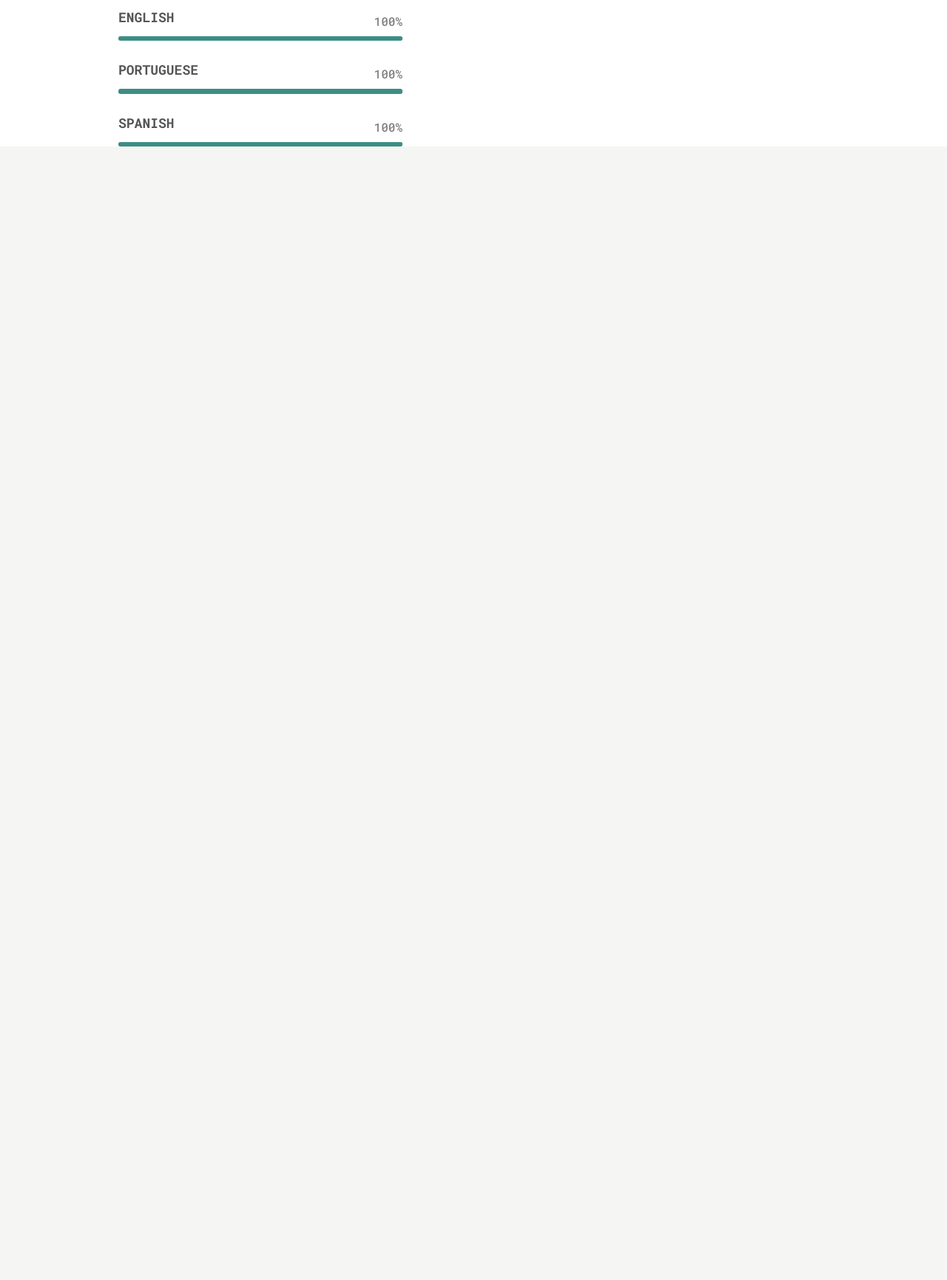
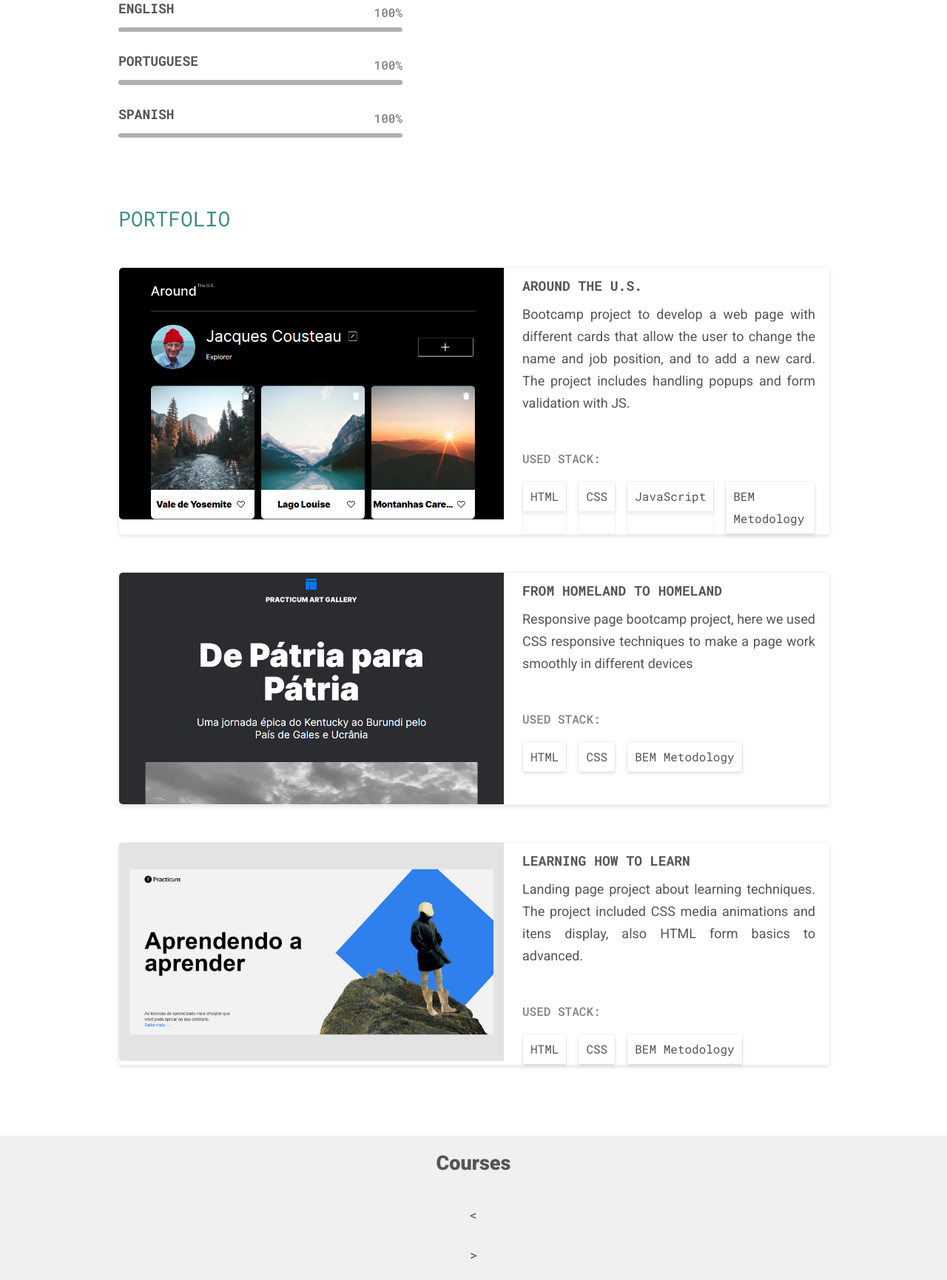
Before and after one commit to arthurfms/resume1, a PHP site: page / in a window 1280 px wide. Shown: the part 3420-5150 px from the top of the page at 74% size. Before the commit the page ends 3618 px from the top, so only its background shows below. Run offline with PHP 8.4, Linux system fonts and the light colour scheme.

Commit message:
Created portfolio section

```diff
--- a/css/style.css
+++ b/css/style.css
@@ -162,9 +199,15 @@
 }
 
 .section-title {
+  display: flex;
+  column-gap: 5px;
+  align-items: flex-end;
+  min-height: 35px;
+}
+
+.section-title h2 {
   color: #3d8e85;
   font-size: 28px;
-  line-height: 38px;
   font-weight: 400;
   text-transform: uppercase;
   font-family: "Roboto Mono", monospace;
@@ -331,3 +373,100 @@
   background-color: #3d8e85;
   transition: width 2.5s ease;
 }
+
+.portfolio {
+  background-color: #fff;
+  width: 75%;
+  display: flex;
+  flex-direction: column;
+  padding: 45px 0;
+}
+
+.cards {
+  margin: 50px 0;
+  width: 100%;
+  display: flex;
+  flex-direction: column;
+  row-gap: 50px;
+}
+
+.card {
+  width: 100%;
+  display: grid;
+  grid-template-columns: 2fr 4fr;
+  border: 1px solid #f1f1f1;
+  border-radius: 5px;
+  box-shadow: 0 2.5px 5px 0 rgba(0, 0, 0, 0.1);
+  transition: box-shadow 1s ease;
+}
+
+.card:hover {
+  box-shadow: 0 5px 8px 0 rgba(0, 0, 0, 0.1);
+}
+
+.card__image {
+  grid-column: 1;
+  width: 520px;
+  border-radius: 5px 0 0 5px;
+}
+
+.card__content {
+  width: 90%;
+  grid-column: 2;
+  display: flex;
+  flex-direction: column;
+  margin-left: 25px;
+}
+
+.card__title {
+  text-decoration: none;
+  font-size: 18px;
+  line-height: 18px;
+  text-transform: uppercase;
+  font-family: Roboto Mono, monospace;
+  font-weight: 700;
+  color: #555;
+  margin: 15px 0;
+}
+
+.card__description {
+  text-align: justify;
+  margin: 0;
+}
+
+.card__skills-title {
+  font-size: 16px;
+  text-transform: uppercase;
+  font-family: Roboto Mono, monospace;
+  font-weight: 500;
+  opacity: 0.75;
+  margin: 45px 0 15px;
+}
+
+.card__skills {
+  display: flex;
+  column-gap: 15px;
+}
+
+.card__skill {
+  border: 1px solid #f1f1f1;
+  border-radius: 2.5px;
+}
+
+.card__skill-title {
+  font-size: 16px;
+  font-family: Roboto Mono, monospace;
+  font-weight: 400;
+  margin: 0;
+  padding: 5px 10px;
+  box-shadow: 0 2.5px 5px 0 rgba(0, 0, 0, 0.1);
+}
+
+.courses {
+  background-color: #f0f0f0;
+  width: 100%;
+  display: flex;
+  flex-direction: column;
+  align-items: center;
+  box-shadow: 0 10px 8px 0 rgba(0, 0, 0, 0.1);
+}
--- a/index.html
+++ b/index.html
@@ -1,7 +1,6 @@
 <!DOCTYPE html>
 <html lang="en-us">
   <head>
-    <!-- http://authenticgoods.co/wrapbootstrap/themes/articulate-v1.2/ -->
     <meta name="author" content="Arthur Fernandes" />
     <meta charset="UTF-8" />
     <meta name="viewport" content="width=device-width, initial-scale=1.0" />
@@ -30,7 +29,9 @@
           alt="Arthur Fernandes profile image"
         />
         <div class="header__content">
-          <h1 class="header__title">Arthur Fernandes</h1>
+          <div class="header__title">
+            <h1></h1><div class="typing"></div>
+          </div>
           <h2 class="header__subtitle">frontend developer</h2>
           <ul class="header__list">
             <li class="header__list-item">
@@ -181,7 +182,9 @@
     </header>
     <main class="main-content">
       <section class="about">
-        <h2 class="section-title">Hi</h2>
+        <div class="section-title">
+          <h2>Hi</h2><div class="typing"></div>
+        </div>
         <p class="about__paragraph">
           I am a junior frontend developer, recently graduated in Software
           Analysis and Development from Unicesumar (Brazil), able to create
@@ -195,7 +198,9 @@
       </section>
       <section class="work-experience">
         <div class="timeline">
-          <h2 class="section-title">Work Experience</h2>
+          <div class="section-title">
+            <h2>Work Experience</h2><div class="typing"></div>
+          </div>
           <div class="timeline__itens">
             <div class="timeline__item">
               <span class="timeline__item-dot"></span>
@@ -290,7 +295,9 @@
       </section>
       <section class="education">
         <div class="timeline">
-          <h2 class="section-title">Education</h2>
+          <div class="section-title">
+            <h2>Education</h2><div class="typing"></div>
+          </div>
           <div class="timeline__itens">
             <div class="timeline__item">
               <span class="timeline__item-dot"></span>
@@ -324,7 +331,9 @@
         </div>
       </section>
       <section class="main-skills">
-        <h2 class="section-title">Main Skills</h2>
+        <div class="section-title">
+          <h2>Main Skills</h2><div class="typing"></div>
+        </div>
         <div class="skills">
           <div class="skill">
             <h3 class="skill__title">HTML5</h3>
@@ -398,6 +407,86 @@
           </div>
         </div>
       </section>
+      <section class="portfolio">
+        <div class="section-title">
+          <h2>Portfolio</h2><div class="typing"></div>
+        </div>
+        <div class="cards">
+          <div class="card">
+            <img class="card__image" src="./images/Around the U.S..png"/>
+            <div class="card__content">
+              <a href="https://arthurfms.github.io/web_project_4/"><h3 class="card__title">Around The U.S.</h3></a>
+              <p class="card__description">Bootcamp project to develop a web page with different cards that allow the user to change the name and job position, and to add a new card. The project includes handling popups and form validation with JS.</p>
+              <p class="card__skills-title">Used Stack:</p>
+              <div class="card__skills">
+                <div class="card__skill">
+                  <p class="card__skill-title">HTML</p>
+                </div>
+                <div class="card__skill">
+                  <p class="card__skill-title">CSS</p>
+                </div>
+                <div class="card__skill">
+                  <p class="card__skill-title">JavaScript</p>
+                </div>
+                <div class="card__skill">
+                  <p class="card__skill-title">BEM Metodology</p>
+                </div>
+              </div>
+            </div>
+          </div>
+          <div class="card">
+            <img class="card__image" src="./images/De Pátria para Pátria.png"/>
+            <div class="card__content">
+              <a href="https://arthurfms.github.io/web_project_3_ptbr/"><h3 class="card__title">From Homeland to Homeland</h3></a>
+              <p class="card__description">Responsive page bootcamp project, here we used CSS responsive techniques to make a page work smoothly in different devices</p>
+              <p class="card__skills-title">Used Stack:</p>
+              <div class="card__skills">
+                <div class="card__skill">
+                  <p class="card__skill-title">HTML</p>
+                </div>
+                <div class="card__skill">
+                  <p class="card__skill-title">CSS</p>
+                </div>
+                <div class="card__skill">
+                  <p class="card__skill-title">BEM Metodology</p>
+                </div>
+              </div>
+            </div>
+          </div>
+          <div class="card">
+            <img class="card__image" src="./images/Aprendendo a Aprender2.jpg"/>
+            <div class="card__content">
+              <a href="https://arthurfms.github.io/web_project_1_ptbr/"><h3 class="card__title">Learning How to Learn</h3></a>
+              <p class="card__description">Landing page project about learning techniques. The project included CSS media animations and itens display, also HTML form basics to advanced.</p>
+              <p class="card__skills-title">Used Stack:</p>
+              <div class="card__skills">
+                <div class="card__skill">
+                  <p class="card__skill-title">HTML</p>
+                </div>
+                <div class="card__skill">
+                  <p class="card__skill-title">CSS</p>
+                </div>
+                <div class="card__skill">
+                  <p class="card__skill-title">BEM Metodology</p>
+                </div>
+              </div>
+            </div>
+          </div>
+        </div>
+      </section>
+      <section class="courses">
+        <h2 class="courses__title">Courses</h2>
+        <div class="slideshow">
+          <p class="slideshow__button slideshow__button_backwards">&#60;</p>
+          <div class="slides">
+            <h3 class="slide__title"></h3>
+            <h4 class="slide__subtitle"></h4>
+            <span class="slide__line"></span>
+            <p class="slide__description"></p>
+          </div>
+          <p class="slideshow__button slideshow__button_forwards">&#62;</p>
+        </div>
+      </section>
     </main>
   </body>
 </html>
--- a/js/script.js
+++ b/js/script.js
@@ -4,12 +4,14 @@ window.onload = function () {
 
   function handleScroll() {
     toggleMenu();
-    activeScrollSkills();
+    handleSkills();
   }
 
-  function activeScrollSkills() {
-    if (window.scrollY > 2054) {
+  function handleSkills() {
+    if (window.scrollY > 2100 && window.scrollY < 2950) {
       skillsOnFocus();
+    } else {
+      skillsOffFocus();
     }
   }
 
@@ -25,10 +27,37 @@ window.onload = function () {
   }
 
   function skillsOnFocus() {
-    console.log("worked");
     skills.querySelectorAll(".skill").forEach(function (item) {
-      let width = item.querySelector(".skill__percentage").textContent;
+      const width = item.querySelector(".skill__percentage").textContent;
       item.querySelector(".skill-bar__progress").style = `width: ${width}`;
     });
   }
+
+  function skillsOffFocus() {
+    skills.querySelectorAll(".skill").forEach(function (item) {
+      const width = item.querySelector(".skill__percentage").textContent;
+      item.querySelector(".skill-bar__progress").style = `width: 0`;
+    });
+  }
+ //----------------------------------------
+
+ typeWriter();
+
+  function typeWriter() {
+    var i = 0;
+    var text = "Arthur Fernandes";
+    var speed = 125;
+
+    setTimeout(function typeWriter() {
+      const element = document.querySelector("h1");
+      if (i < text.length) {
+        element.textContent +=
+          text.charAt(i);
+        i++;
+        setTimeout(typeWriter, speed);
+      }
+    }, 1500);
+  }
+
+
 };
```
Also changed, not shown: other parts of css/style.css (+38 -2 lines), arthur_fernandes.txt (+11 -0 lines), images/Aprendendo a Aprender.png, images/Aprendendo a Aprender2.jpg (added), 1 other file.
